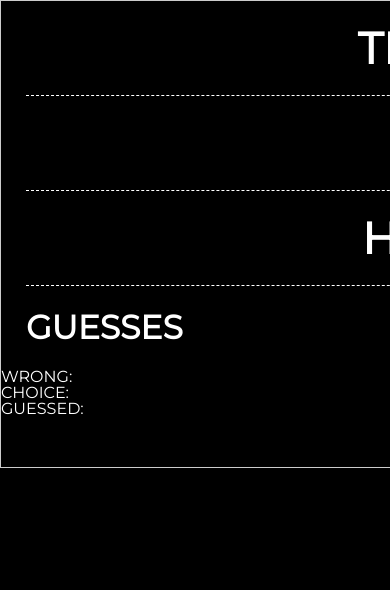
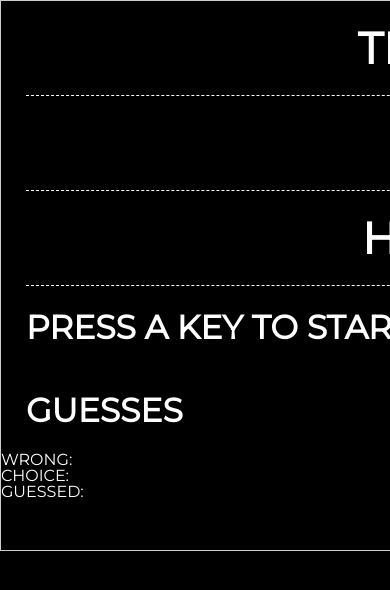
Before and after one commit to brishaw/Word-Guess-Game, a plain HTML site: page index.html in a window 390 px wide. Shown: the top 590 px of the page. Drawn offline with nearby package versions, Linux system fonts and the light colour scheme.

Commit message:
testing input tag for playing on mobile devices...

```diff
--- a/index.html
+++ b/index.html
@@ -31,6 +31,7 @@
                 </article>
                 <article>
                     <h1>HANGMAN!</h1>
+                    <h2 type="input">PRESS A KEY TO START PLAYING!</h2>
                     <h2>GUESSES</h2>
                     <h4>WRONG: <span id="no-of-guesses"></span></h4>
                     <h4 class="choice">CHOICE: <span id="player-guesses"></span></h4>
```
